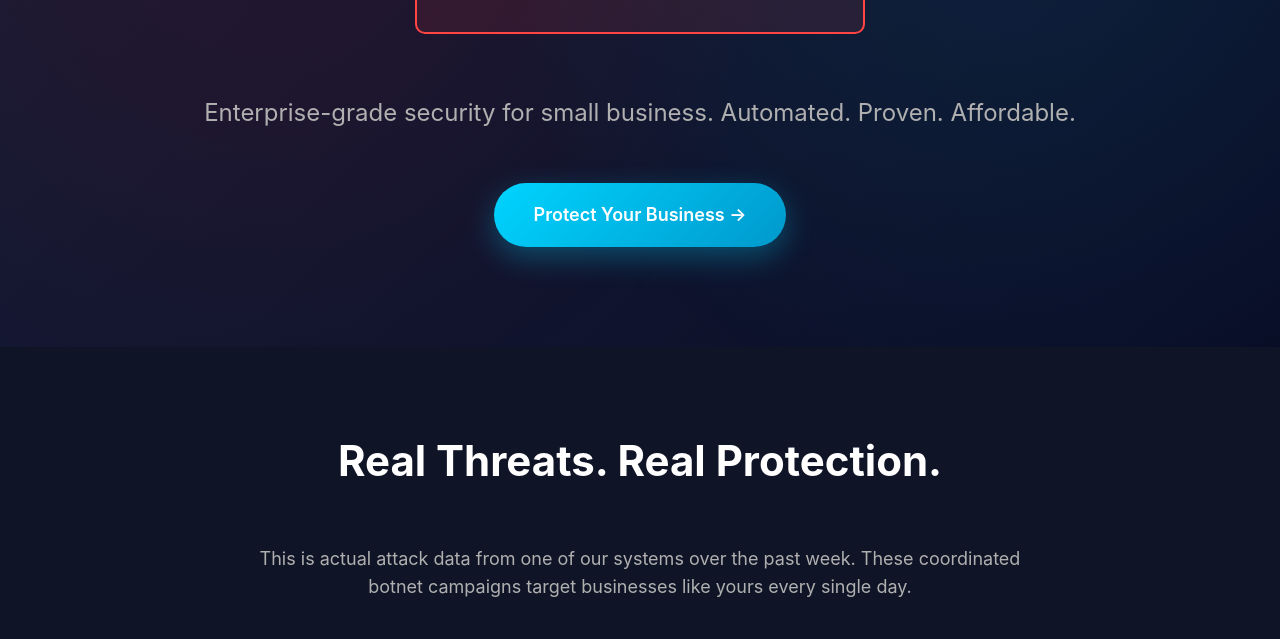
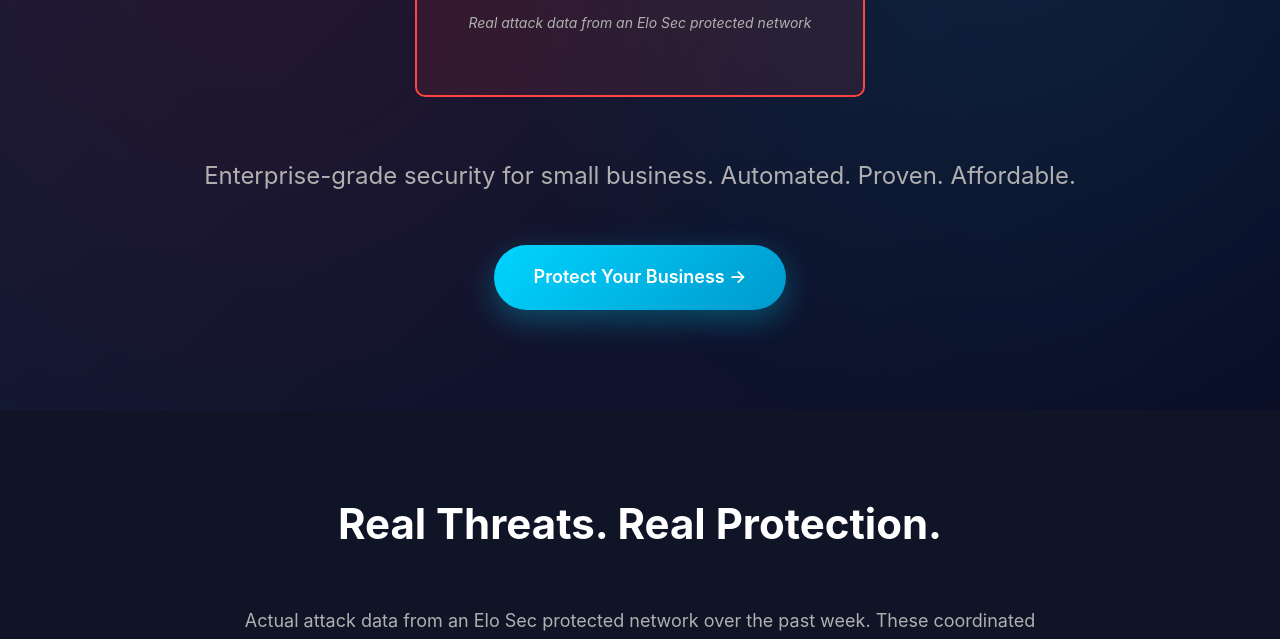
Before and after one commit to lddorse/elosec-landing, a plain HTML site: page index.html in a window 1280 px wide. Shown: the part 638-1277 px from the top of the page. Drawn offline with Linux system fonts and the light colour scheme.

Commit message:
Revise attack data description for clarity
Updated text to clarify the source of attack data and its relevance to businesses.

```diff
--- a/index.html
+++ b/index.html
@@ -557,6 +557,7 @@
                 <div class="stat-box">
                     <span class="stat-number">1,518</span>
                     <span class="stat-label">Intrusion Attempts Blocked (Last 7 Days)</span>
+                    <p style="font-size: 14px; color: #b0b0b0; margin-top: 10px; font-style: italic;">Real attack data from an Elo Sec protected network</p>
                 </div>
 
                 <p style="margin-top: 30px;">Enterprise-grade security for small business. Automated. Proven. Affordable.</p>
@@ -569,7 +570,7 @@
         <div class="container">
             <h2 class="section-title">Real Threats. Real Protection.</h2>
             <p style="text-align: center; color: #b0b0b0; font-size: 18px; max-width: 800px; margin: 0 auto;">
-                This is actual attack data from one of our systems over the past week. These coordinated botnet campaigns target businesses like yours every single day.
+                Actual attack data from an Elo Sec protected network over the past week. These coordinated botnet campaigns target any network with public services - if you run business infrastructure, you're facing identical threats.
             </p>
 
             <div class="threat-cards">
```
